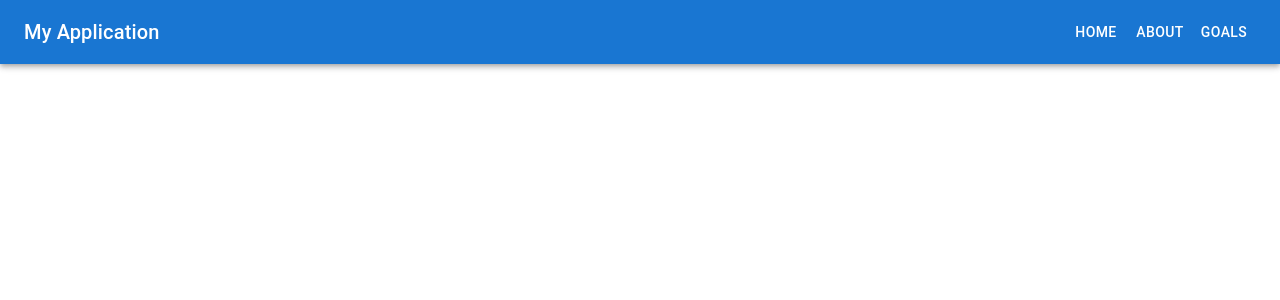
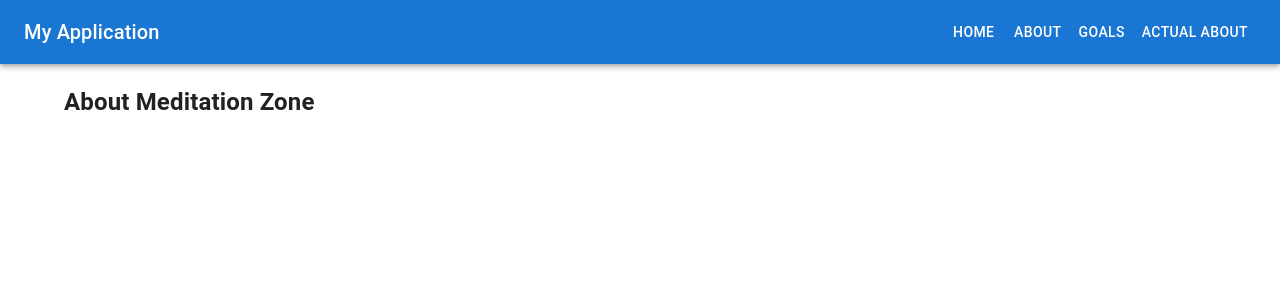
Before and after one commit to wesleysmith1/goal_tracker, a React (Create React App) app in the folder goal_tracker/react_app/: page /actualabout in a window 1280 px wide. Shown: the top 300 px of the page. Built offline with nearby package versions, Linux system fonts and the light colour scheme.

Commit message:
added actualabout

```diff
--- a/goal_tracker/react_app/src/App.js
+++ b/goal_tracker/react_app/src/App.js
@@ -6,6 +6,7 @@ import { AppBar, Toolbar, Button, Typography, Container, CssBaseline } from '@mu
 import About from './pages/About';
 import AddGoal from './pages/AddGoal';
 import Goals from './pages/Goals';
+import ActualAbout from './pages/ActualAbout';
 
 function App() {
   return (
@@ -20,6 +21,7 @@ function App() {
             <Button color="inherit" component={Link} to="/">Home</Button>
             <Button color="inherit" component={Link} to="/about">About</Button>
             <Button color="inherit" component={Link} to="/goals">Goals</Button>
+            <Button color="inherit" component={Link} to="/actualabout">Actual About</Button>
           </Toolbar>
         </AppBar>
         <Container maxWidth="lg">
@@ -27,6 +29,7 @@ function App() {
             <Route path="/about" element={<About />} />
             <Route path="/" element={<AddGoal />} />
             <Route path="/goals" element={<Goals />} />
+            <Route path="/actualabout" element={<ActualAbout />} />
           </Routes>
         </Container>
       </Router>
--- /dev/null
+++ b/goal_tracker/react_app/src/pages/ActualAbout.js
@@ -0,0 +1,11 @@
+import React from 'react';
+
+function ActualAbout() {
+  return (
+    <div>
+      <h2>About Meditation Zone</h2>
+    </div>
+  );
+}
+
+export default ActualAbout;
```
